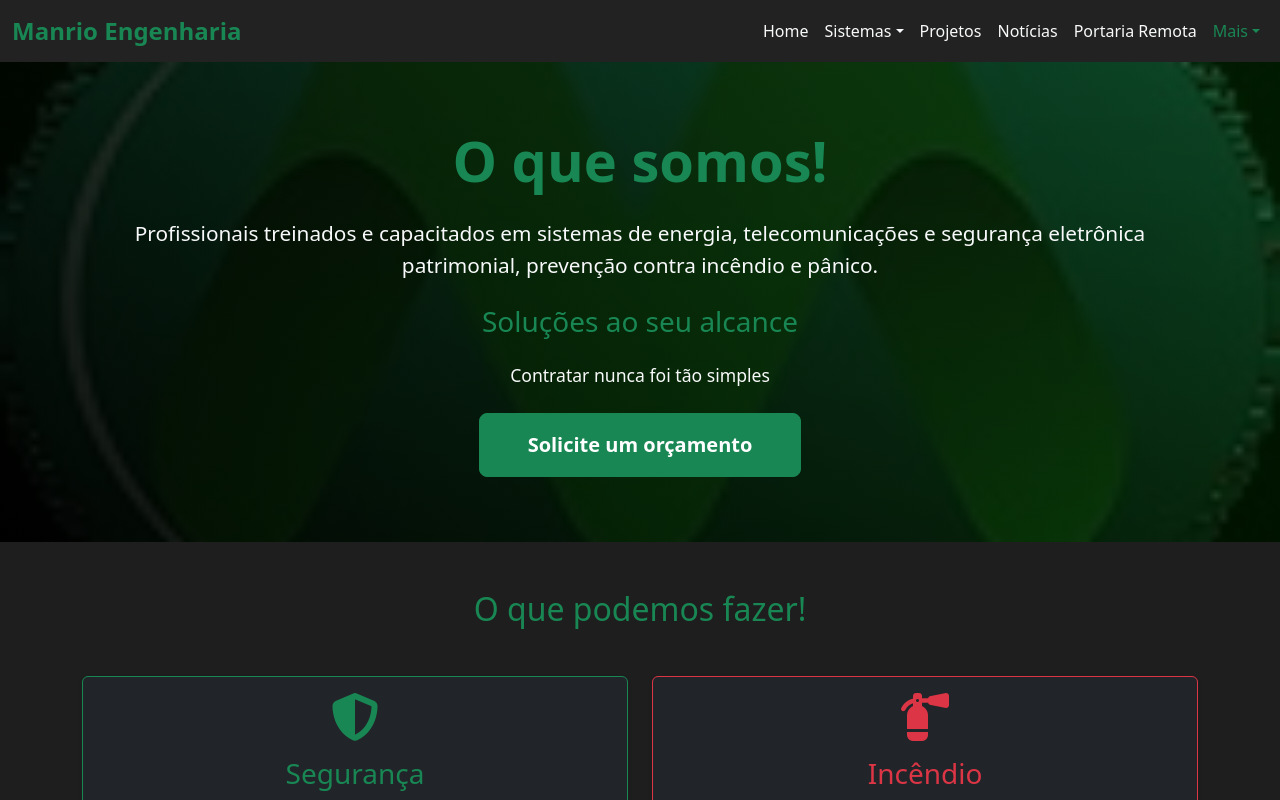
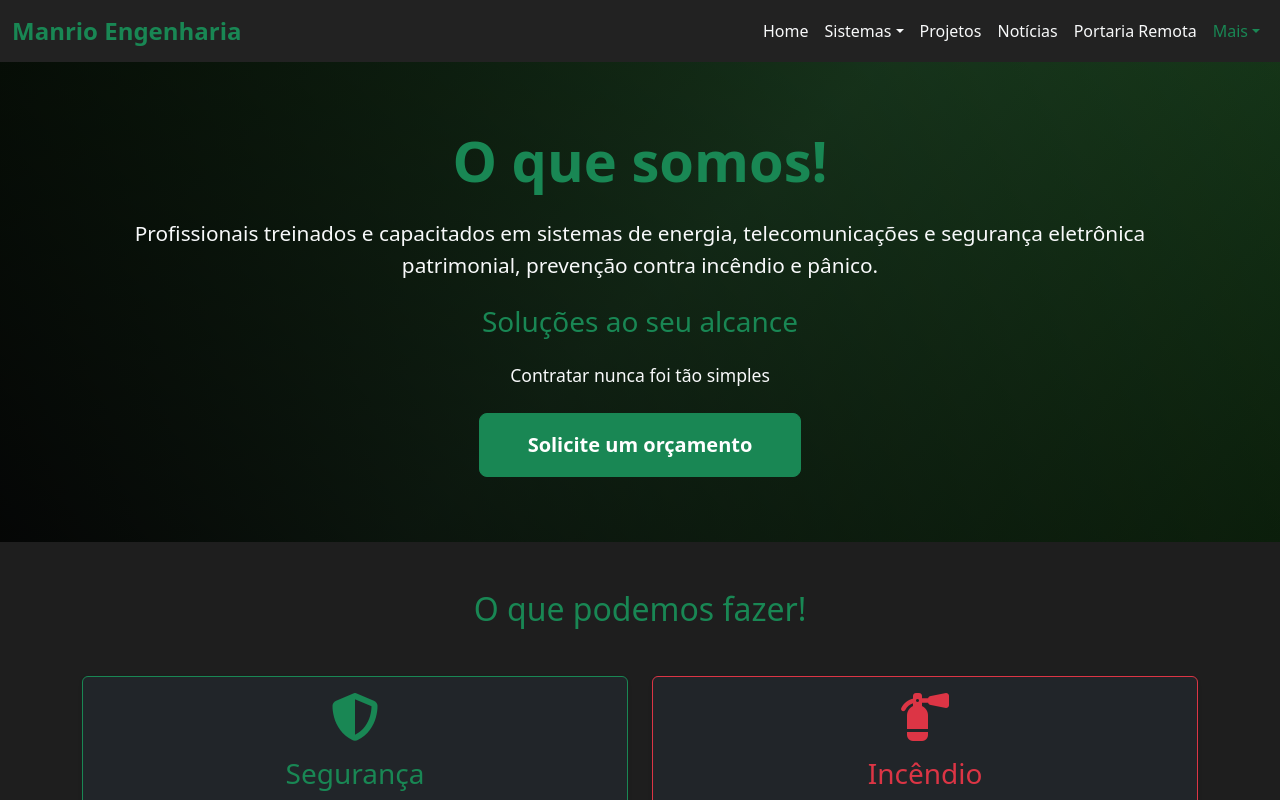
Before and after one commit to gacoelho/Manrio_SPA_Site, a React (Vite) app in the folder site/: page / in a window 1280 px wide. Shown: the top 800 px of the page. Built offline with nearby package versions, Linux system fonts and the light colour scheme.

Commit message:
removed pixel img

```diff
--- a/site/src/pages/Home.jsx
+++ b/site/src/pages/Home.jsx
@@ -6,9 +6,7 @@ export default function Home() {
     <div className="text-light">
       {/* Hero Section */}
       <div className="hero-section text-center py-5" style={{
-        background: `linear-gradient(rgba(0,0,0,0.7), rgba(0,0,0,0.7)), url(${import.meta.env.BASE_URL}manrio_logo.jpeg)`,
-        backgroundSize: 'cover',
-        backgroundPosition: 'center',
+        background: 'linear-gradient(135deg, rgba(15,15,15,0.95) 0%, rgba(25,135,84,0.1) 50%, rgba(15,15,15,0.95) 100%)',
         minHeight: '60vh',
         display: 'flex',
         alignItems: 'center'
```
